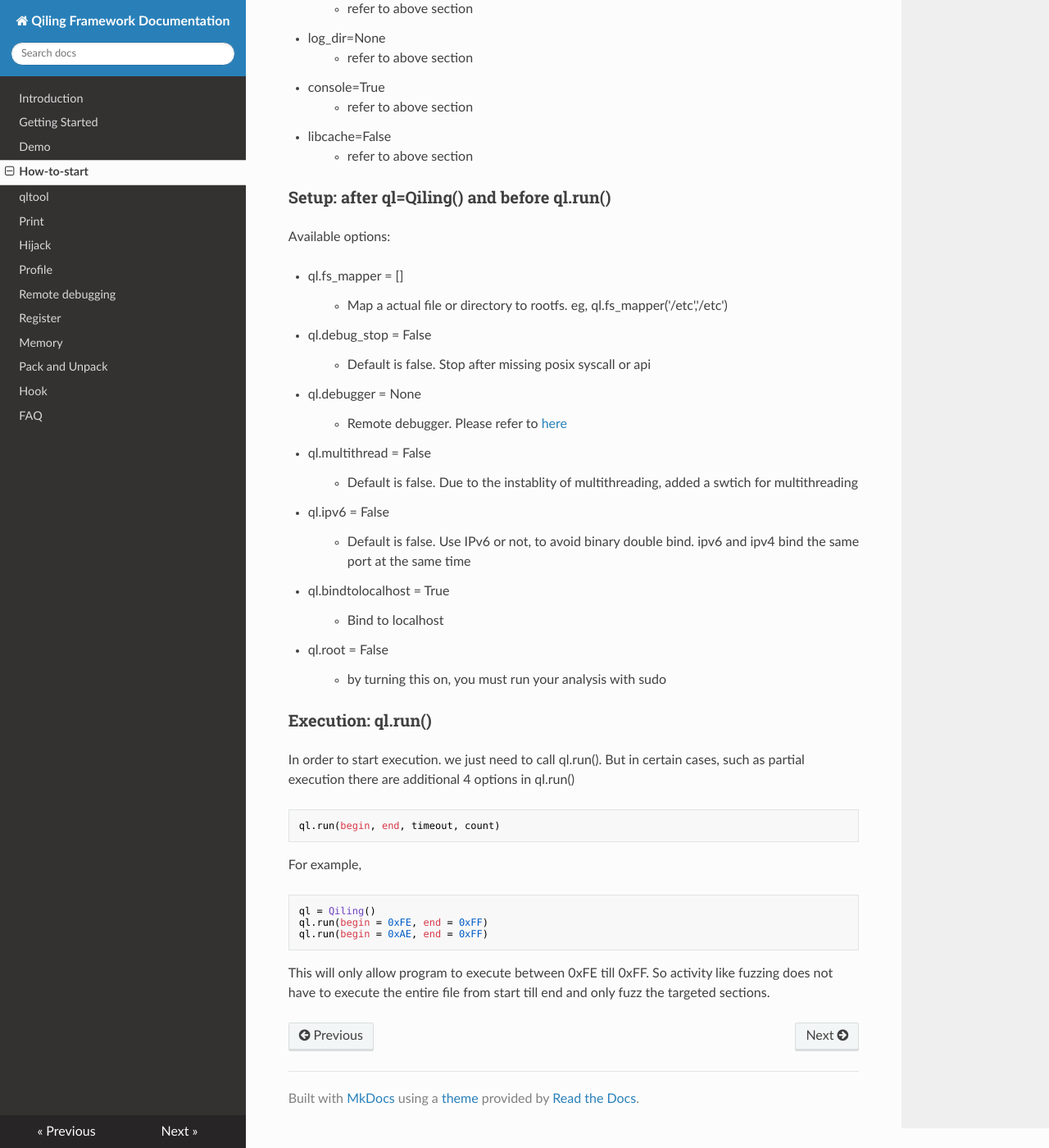
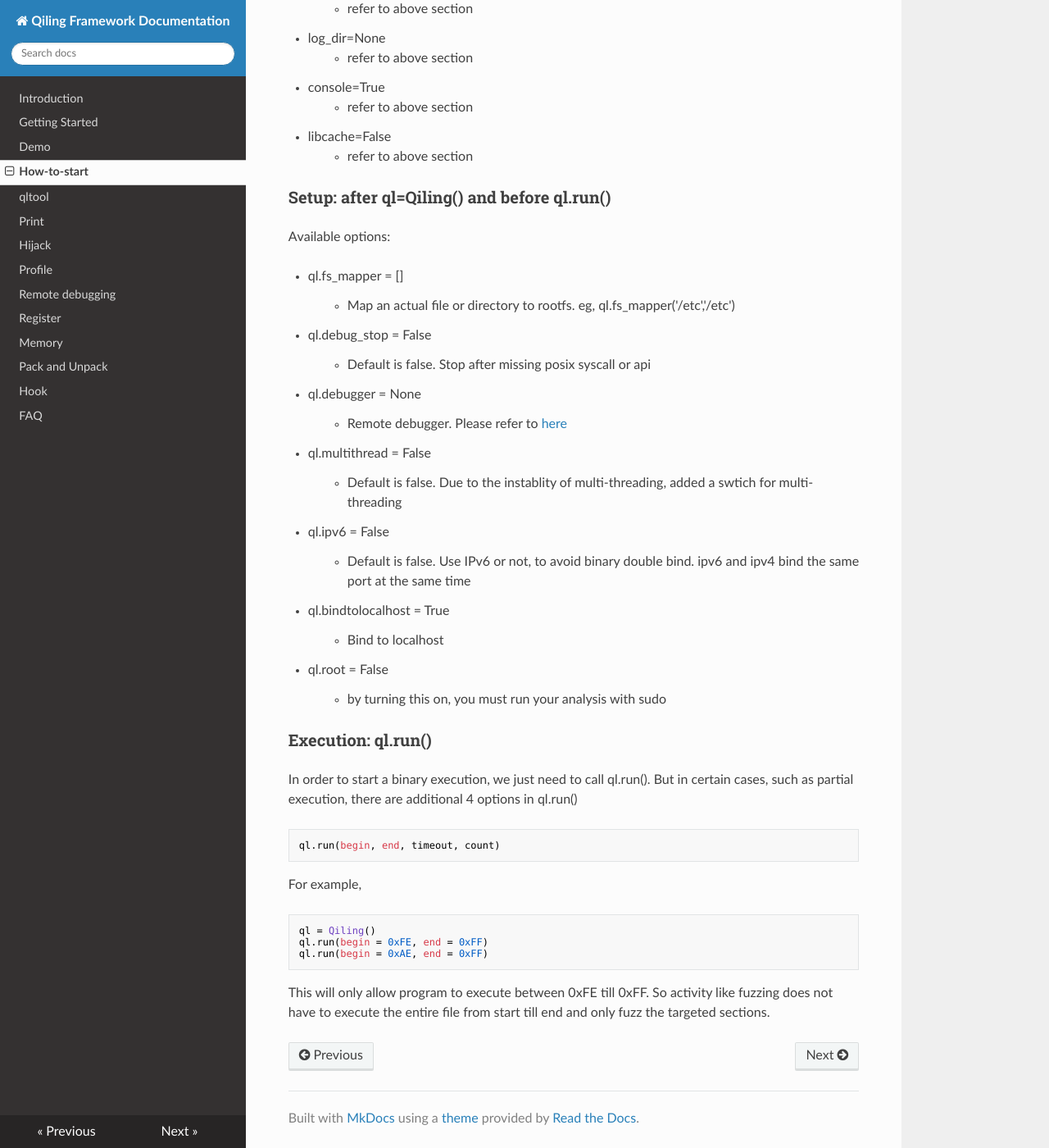
Before and after one commit to qilingframework/rtfd.io, an MkDocs documentation site: the page built from docs/usage.md, in a window 1280 px wide and 1400 px high, scrolled down 2498 px. Shown: the whole window at 82% size. Built offline with MkDocs 1.6.1, drawn with Linux system fonts in a browser that asks for light colours; nearby versions of some CDN libraries; some of the changed text lies outside the part shown.

Commit message:
Update usage.md

````diff
--- a/docs/usage.md
+++ b/docs/usage.md
@@ -45,7 +45,7 @@ ql.run()
 How to initialize Qiling
 
 ##### Binary file: ql = Qiling()
-In pre-loader(during initialization) state, there are multiple options that can be configured.
+In pre-loader (during initialization) state, there are multiple options that can be configured.
 
 Available options:
 
@@ -64,11 +64,11 @@ Available options:
 - log_dir=None
 > - send print out to a log file
 - log_split=None
-> - split log, only use it with multithreading
+> - split log, only use it with multi-threading
 - append=None
 > - append a string to standard log directory or filename
 - console=True
-> - print out to console or not. console = False means no print out
+> - print out to console. console = False means no print out
 - libcache=False
 > - cache and reuse preloaded library. Do not have to reparse the same library
 - stdin=0
@@ -114,7 +114,7 @@ Available options:
 Available options:
 
 - ql.fs_mapper = []
-> - Map a actual file or directory to rootfs. eg, ql.fs_mapper('/etc','/etc')
+> - Map an actual file or directory to rootfs. eg, ql.fs_mapper('/etc','/etc')
 
 - ql.debug_stop = False
 > - Default is false. Stop after missing posix syscall or api
@@ -123,7 +123,7 @@ Available options:
 > - Remote debugger. Please refer to [here](https://docs.qiling.io/en/latest/debugger/)
 
 - ql.multithread = False
-> - Default is false. Due to the instablity of multithreading, added a swtich for multithreading
+> - Default is false. Due to the instablity of multi-threading, added a swtich for multi-threading
 
 - ql.ipv6 = False
 > - Default is false. Use IPv6 or not, to avoid binary double bind. ipv6 and ipv4 bind the same port at the same time
@@ -136,7 +136,7 @@ Available options:
 
 
 ### Execution: ql.run()
-In order to start execution. we just need to call ql.run(). But in certain cases, such as partial execution there are additional 4 options in ql.run()
+In order to start a binary execution, we just need to call ql.run(). But in certain cases, such as partial execution, there are additional 4 options in ql.run()
 
 ```
 ql.run(begin, end, timeout, count)
````
Also changed, not shown: other parts of docs/usage.md (+1 -1 lines).
